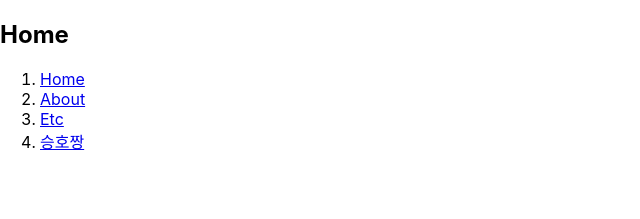
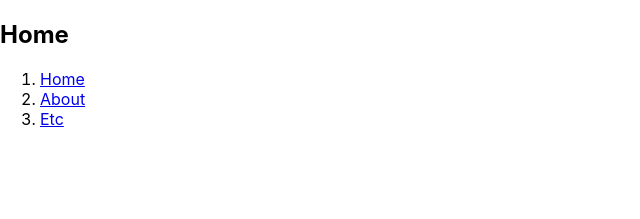
Before and after one commit to wogns3623/SE-Lab-Renewal, a React (Create React App) app: page / in a window 1280 px wide. Shown: the top 219 px of the page, without its empty margins (0-640 px from the left). Built offline with nearby package versions, Linux system fonts and the light colour scheme.

Commit message:
승호짱 삭제

```diff
--- a/src/pages/Home.js
+++ b/src/pages/Home.js
@@ -11,7 +11,6 @@ const Home = () => {
         <li><Link to="/">Home</Link></li>
         <li><Link to="/About">About</Link></li>
         <li><Link to="/Etc">Etc</Link></li>
-        <li><Link to="/Etc">승호짱</Link></li>
       </ol>
     </div>
   );
```
